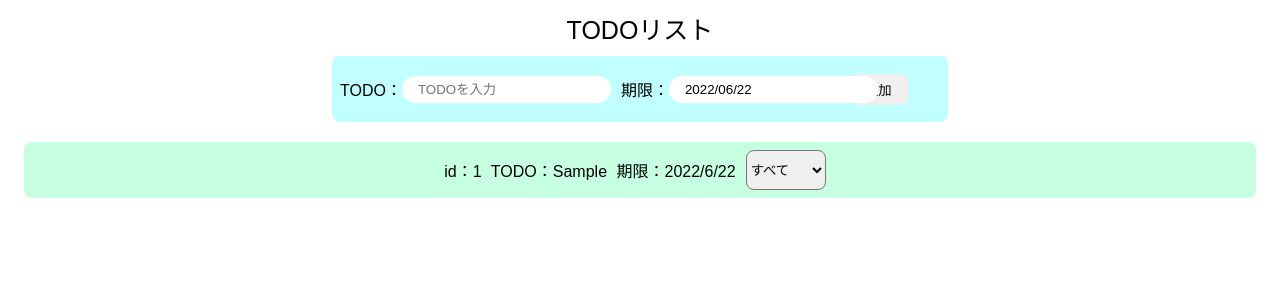
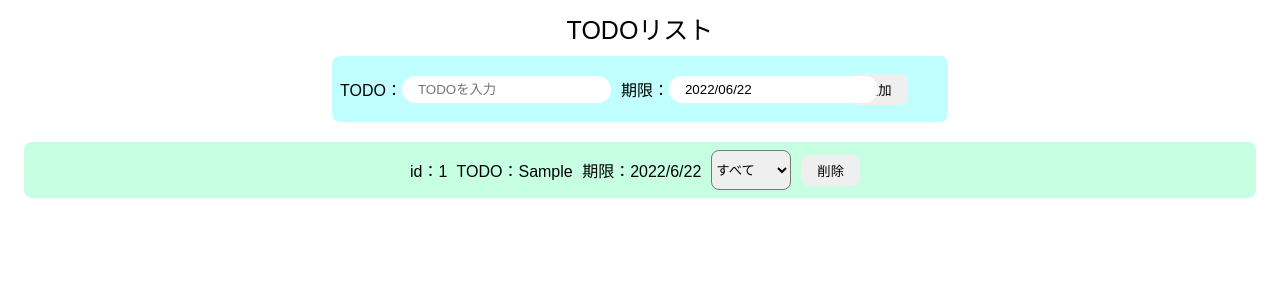
Before and after one commit to k98a73/todo-rookie, a React (Create React App) app: page / in a window 1280 px wide. Both pictures are taken after typing "Sample" into the empty fields and a click on the button "追加". Shown: the top 300 px of the page. Built offline with nearby package versions, Linux system fonts and the light colour scheme.

Commit message:
削除機能を実装

```diff
--- a/src/App.js
+++ b/src/App.js
@@ -1,4 +1,5 @@
 import { useState } from "react";
+// react-datepickerを導入するならターミナルで「npm install react-datepicker --save」を実行
 import DatePicker, { registerLocale } from "react-datepicker";
 import ja from "date-fns/locale/ja";
 
@@ -39,6 +40,13 @@ const App = () => {
       ]);
     }
     setTodo("");
+  };
+
+  const handleDeleteClick = (id) => {
+    const removeItem = todos.filter((todo) => {
+      return todo.id !== id;
+    });
+    setTodos(removeItem);
   };
 
   return (
@@ -86,6 +94,9 @@ const App = () => {
                       </option>
                     ))}
                   </select>
+                  <button onClick={() => handleDeleteClick(todo.id)}>
+                    削除
+                  </button>
                 </div>
               </li>
             );
```
